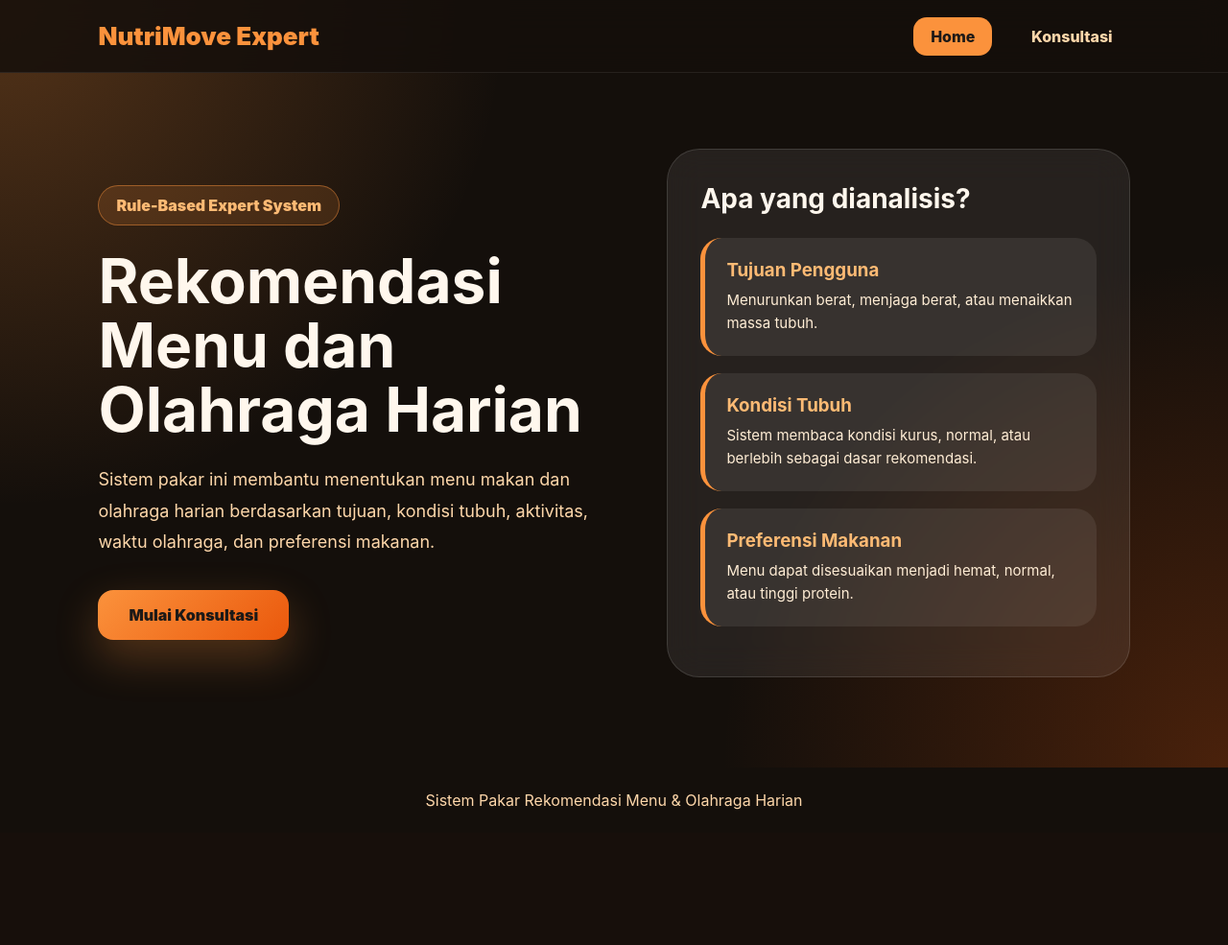
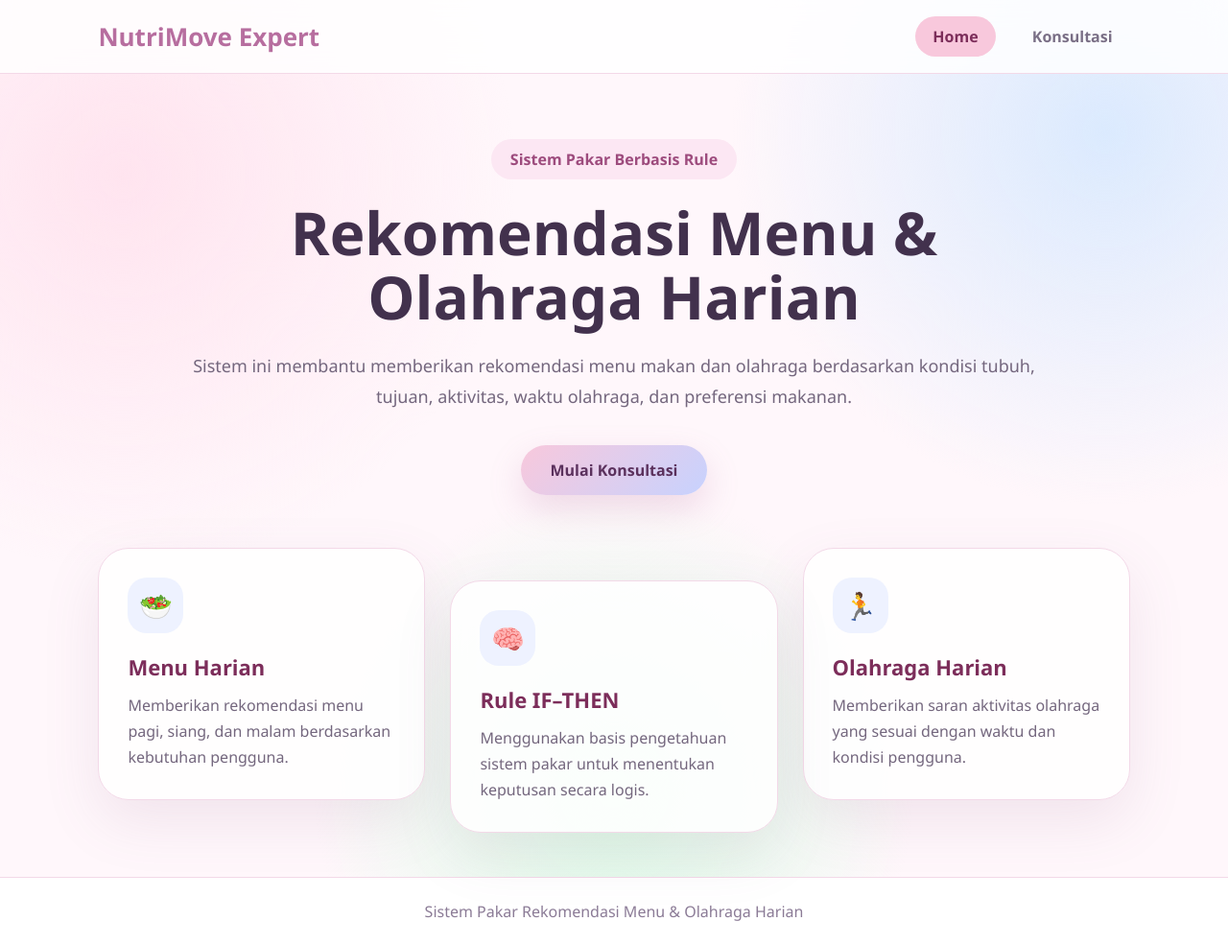
Before and after one commit to Aulia33/H1D024134_ShiftE_SitiAuliaFebriana_ResponsiSistemPakar_PrakKB, a Flask app: page / in a window 1280 px wide. Shown: the whole page at 96% size. Before the commit the page ends 844 px from the top, so only its background shows below. Run offline with Flask 3, Linux system fonts and the light colour scheme.

Commit message:
Update index.html

```diff
--- a/templates/index.html
+++ b/templates/index.html
@@ -10,331 +10,380 @@
             margin: 0;
             padding: 0;
             box-sizing: border-box;
-            font-family: 'Inter', 'Segoe UI', sans-serif;
+            font-family: 'Segoe UI', sans-serif;
         }
 
         body {
-            background: #140f0b;
-            color: #fff7ed;
+            background: #fff7fb;
+            color: #344054;
         }
 
         header {
-            position: fixed;
-            top: 0;
             width: 100%;
-            z-index: 100;
-            padding: 22px 8%;
+            padding: 20px 8%;
             display: flex;
             justify-content: space-between;
             align-items: center;
-            background: rgba(20, 15, 11, 0.85);
+            background: rgba(255, 255, 255, 0.82);
             backdrop-filter: blur(16px);
-            border-bottom: 1px solid rgba(255, 255, 255, 0.08);
+            position: fixed;
+            top: 0;
+            z-index: 100;
+            border-bottom: 1px solid #f3d9e8;
         }
 
         .logo {
             font-size: 26px;
             font-weight: 900;
-            color: #fb923c;
+            color: #b76e9f;
         }
 
         nav a {
-            color: #fed7aa;
             text-decoration: none;
-            margin-left: 18px;
+            color: #7a6f86;
+            margin-left: 16px;
             padding: 10px 18px;
-            border-radius: 14px;
+            border-radius: 999px;
             font-weight: 800;
         }
 
         nav a.active {
-            background: #fb923c;
-            color: #1c1917;
+            background: #f8c8dc;
+            color: #7c2d5a;
         }
 
-        .hero {
+        .btn {
+            display: inline-block;
+            text-decoration: none;
+            border: none;
+            cursor: pointer;
+            background: linear-gradient(135deg, #f8c8dc, #c7d2fe);
+            color: #5b315d;
+            padding: 15px 30px;
+            border-radius: 999px;
+            font-weight: 900;
+            font-size: 16px;
+            box-shadow: 0 14px 35px rgba(183, 110, 159, 0.22);
+        }
+
+        /* HOME */
+        .home {
             min-height: 100vh;
-            padding: 140px 8% 80px;
-            display: grid;
-            grid-template-columns: 1.05fr 0.95fr;
-            gap: 60px;
-            align-items: center;
+            padding: 145px 8% 80px;
             background:
-                radial-gradient(circle at top left, rgba(251, 146, 60, 0.28), transparent 35%),
-                radial-gradient(circle at bottom right, rgba(234, 88, 12, 0.25), transparent 35%),
-                #140f0b;
+                radial-gradient(circle at 10% 20%, #ffe4ef 0, transparent 30%),
+                radial-gradient(circle at 90% 15%, #dbeafe 0, transparent 28%),
+                radial-gradient(circle at 50% 90%, #dcfce7 0, transparent 30%),
+                #fff7fb;
+        }
+
+        .hero-center {
+            text-align: center;
+            max-width: 920px;
+            margin: 0 auto 55px;
         }
 
         .badge {
             display: inline-block;
-            padding: 10px 18px;
-            background: rgba(251, 146, 60, 0.15);
-            border: 1px solid rgba(251, 146, 60, 0.45);
+            background: #fce7f3;
+            color: #9d4b7d;
+            padding: 10px 20px;
             border-radius: 999px;
-            color: #fdba74;
             font-weight: 900;
-            margin-bottom: 24px;
+            margin-bottom: 22px;
         }
 
-        .hero h1 {
-            font-size: 64px;
-            line-height: 1.05;
-            margin-bottom: 24px;
+        .hero-center h1 {
+            font-size: 62px;
+            line-height: 1.08;
+            color: #42314d;
+            margin-bottom: 22px;
         }
 
-        .hero p {
-            color: #fed7aa;
+        .hero-center p {
             font-size: 18px;
             line-height: 1.8;
+            color: #74677e;
             margin-bottom: 34px;
         }
 
-        .btn {
-            display: inline-block;
-            border: none;
-            cursor: pointer;
-            text-decoration: none;
-            background: linear-gradient(135deg, #fb923c, #ea580c);
-            color: #1c1917;
-            padding: 16px 32px;
-            border-radius: 16px;
-            font-weight: 900;
-            font-size: 16px;
-            box-shadow: 0 18px 45px rgba(251, 146, 60, 0.28);
+        .floating-grid {
+            display: grid;
+            grid-template-columns: repeat(3, 1fr);
+            gap: 26px;
+            max-width: 1100px;
+            margin: auto;
         }
 
-        .hero-panel {
-            background: rgba(255, 255, 255, 0.08);
-            border: 1px solid rgba(255, 255, 255, 0.12);
-            border-radius: 34px;
-            padding: 34px;
-            backdrop-filter: blur(18px);
+        .float-card {
+            background: rgba(255, 255, 255, 0.88);
+            border: 1px solid #f3d9e8;
+            border-radius: 32px;
+            padding: 30px;
+            min-height: 230px;
+            box-shadow: 0 22px 60px rgba(142, 91, 128, 0.12);
+            transition: 0.25s;
         }
 
-        .panel-title {
-            font-size: 28px;
-            margin-bottom: 24px;
+        .float-card:hover {
+            transform: translateY(-8px);
         }
 
-        .feature {
-            background: rgba(255, 255, 255, 0.08);
-            border-radius: 22px;
-            padding: 22px;
-            margin-bottom: 18px;
-            border-left: 5px solid #fb923c;
+        .float-card:nth-child(2) {
+            transform: translateY(34px);
         }
 
-        .feature h3 {
-            color: #fdba74;
+        .float-card:nth-child(2):hover {
+            transform: translateY(24px);
+        }
+
+        .icon {
+            width: 58px;
+            height: 58px;
+            border-radius: 20px;
+            display: grid;
+            place-items: center;
+            font-size: 28px;
+            margin-bottom: 20px;
+            background: #eef2ff;
+        }
+
+        .float-card h3 {
+            font-size: 22px;
+            color: #7c2d5a;
+            margin-bottom: 12px;
+        }
+
+        .float-card p {
+            color: #74677e;
+            line-height: 1.7;
+        }
+
+        /* CONSULTATION */
+        .consult {
+            min-height: 100vh;
+            padding: 130px 8% 80px;
+            background:
+                linear-gradient(135deg, #fff7fb, #f8fafc);
+        }
+
+        .page-head {
+            max-width: 980px;
+            margin: 0 auto 36px;
+            text-align: center;
+        }
+
+        .page-head h1 {
+            font-size: 44px;
+            color: #42314d;
+            margin-bottom: 14px;
+        }
+
+        .page-head p {
+            color: #74677e;
+            line-height: 1.8;
+            font-size: 17px;
+        }
+
+        .steps {
+            max-width: 1050px;
+            margin: 0 auto 34px;
+            display: grid;
+            grid-template-columns: repeat(3, 1fr);
+            gap: 18px;
+        }
+
+        .step {
+            background: white;
+            border: 1px solid #eadcf5;
+            padding: 22px;
+            border-radius: 26px;
+            box-shadow: 0 16px 45px rgba(142, 91, 128, 0.10);
+        }
+
+        .step span {
+            display: inline-block;
+            background: #ede9fe;
+            color: #7c3aed;
+            padding: 8px 13px;
+            border-radius: 999px;
+            font-weight: 900;
+            margin-bottom: 14px;
+        }
+
+        .step h3 {
+            color: #7c2d5a;
             margin-bottom: 8px;
         }
 
-        .feature p {
-            color: #ffedd5;
-            font-size: 15px;
+        .step p {
+            color: #74677e;
             line-height: 1.6;
-            margin: 0;
         }
 
-        .main {
-            min-height: 100vh;
-            padding: 130px 8% 80px;
-            background: #fff7ed;
-            color: #1c1917;
+        .consult-card {
+            max-width: 1050px;
+            margin: auto;
+            background: white;
+            border-radius: 36px;
+            padding: 38px;
+            border: 1px solid #f3d9e8;
+            box-shadow: 0 25px 70px rgba(142, 91, 128, 0.14);
         }
 
-        .layout {
-            display: grid;
-            grid-template-columns: 0.9fr 1.1fr;
-            gap: 34px;
-            align-items: start;
+        .form-title {
+            display: flex;
+            justify-content: space-between;
+            align-items: center;
+            gap: 24px;
+            margin-bottom: 30px;
+            padding-bottom: 24px;
+            border-bottom: 1px solid #f3d9e8;
         }
 
-        .info-side {
-            background: #1c1917;
-            color: white;
-            padding: 36px;
-            border-radius: 30px;
-            position: sticky;
-            top: 110px;
+        .form-title h2 {
+            font-size: 32px;
+            color: #42314d;
         }
 
-        .info-side h1 {
-            font-size: 38px;
-            line-height: 1.15;
-            margin-bottom: 18px;
-        }
-
-        .info-side p {
-            color: #fed7aa;
-            line-height: 1.8;
-        }
-
-        .rule-box {
-            margin-top: 28px;
-            background: rgba(251, 146, 60, 0.14);
-            border: 1px solid rgba(251, 146, 60, 0.35);
-            padding: 22px;
-            border-radius: 22px;
-        }
-
-        .rule-box h3 {
-            color: #fdba74;
-            margin-bottom: 12px;
-        }
-
-        .rule-box ul {
-            padding-left: 20px;
-            color: #ffedd5;
-            line-height: 1.8;
-        }
-
-        .form-box {
-            background: white;
-            padding: 38px;
-            border-radius: 30px;
-            box-shadow: 0 25px 70px rgba(28, 25, 23, 0.14);
-        }
-
-        .form-box h2 {
-            font-size: 34px;
-            margin-bottom: 10px;
-        }
-
-        .form-box .sub {
-            color: #78716c;
+        .form-title p {
+            color: #74677e;
             line-height: 1.7;
-            margin-bottom: 30px;
         }
 
         .form-grid {
             display: grid;
-            grid-template-columns: 1fr;
-            gap: 18px;
+            grid-template-columns: repeat(2, 1fr);
+            gap: 22px;
         }
 
         .form-row {
-            background: #fff7ed;
-            padding: 18px;
-            border-radius: 20px;
-            border: 1px solid #fed7aa;
+            background: #fff7fb;
+            border: 1px solid #f3d9e8;
+            border-radius: 24px;
+            padding: 20px;
         }
 
         label {
             display: block;
             font-weight: 900;
+            color: #5b315d;
             margin-bottom: 10px;
-            color: #292524;
         }
 
         select {
             width: 100%;
             padding: 15px;
-            border: 1px solid #fdba74;
-            border-radius: 14px;
+            border-radius: 16px;
+            border: 1px solid #e9c6dd;
             background: white;
+            color: #42314d;
             font-size: 15px;
-            color: #292524;
         }
 
         select:focus {
             outline: none;
-            border-color: #ea580c;
-            box-shadow: 0 0 0 4px rgba(251, 146, 60, 0.22);
+            border-color: #c084fc;
+            box-shadow: 0 0 0 4px rgba(192, 132, 252, 0.16);
         }
 
         button.btn {
-            margin-top: 24px;
             width: 100%;
+            margin-top: 28px;
+            border-radius: 20px;
         }
 
+        /* RESULT */
         .result {
-            margin-top: 34px;
+            max-width: 1050px;
+            margin: 40px auto 0;
         }
 
-        .result-header {
-            background: linear-gradient(135deg, #1c1917, #431407);
-            color: white;
+        .result-banner {
+            background: linear-gradient(135deg, #f8c8dc, #c7d2fe, #bbf7d0);
             padding: 30px;
-            border-radius: 28px;
-            margin-bottom: 22px;
+            border-radius: 32px;
+            color: #42314d;
+            margin-bottom: 24px;
         }
 
-        .result-header h2 {
+        .result-banner h2 {
             font-size: 30px;
-            color: #fdba74;
             margin-bottom: 8px;
         }
 
-        .cards {
+        .result-grid {
             display: grid;
-            grid-template-columns: repeat(2, 1fr);
+            grid-template-columns: repeat(4, 1fr);
             gap: 18px;
         }
 
-        .card {
+        .result-card {
             background: white;
-            border-radius: 24px;
-            padding: 26px;
-            border: 1px solid #fed7aa;
-            box-shadow: 0 18px 45px rgba(28, 25, 23, 0.08);
+            border-radius: 28px;
+            padding: 24px;
+            border: 1px solid #f3d9e8;
+            box-shadow: 0 18px 50px rgba(142, 91, 128, 0.10);
         }
 
-        .card h3 {
-            color: #ea580c;
+        .result-card h3 {
+            color: #7c2d5a;
             margin-bottom: 12px;
-            font-size: 21px;
+            font-size: 19px;
         }
 
-        .card p {
-            color: #57534e;
+        .result-card p {
+            color: #74677e;
             line-height: 1.7;
         }
 
         .reason {
-            background: #1c1917;
-            color: white;
+            margin-top: 22px;
+            background: #f5f3ff;
+            border: 1px solid #ddd6fe;
             padding: 30px;
-            border-radius: 26px;
-            margin-top: 22px;
+            border-radius: 30px;
         }
 
         .reason h3 {
-            color: #fdba74;
+            color: #6d28d9;
             margin-bottom: 16px;
         }
 
         .reason ul {
             padding-left: 22px;
-            color: #ffedd5;
+            color: #5f5270;
             line-height: 1.8;
         }
 
         footer {
             text-align: center;
             padding: 24px;
-            background: #140f0b;
-            color: #fed7aa;
+            background: #fff;
+            color: #8b7b96;
+            border-top: 1px solid #f3d9e8;
         }
 
         @media(max-width: 900px) {
 
-            .hero,
-            .layout,
-            .cards {
+            .floating-grid,
+            .steps,
+            .form-grid,
+            .result-grid {
                 grid-template-columns: 1fr;
             }
 
-            .hero h1 {
-                font-size: 42px;
+            .hero-center h1 {
+                font-size: 40px;
             }
 
-            .info-side {
-                position: static;
+            .float-card:nth-child(2) {
+                transform: none;
             }
 
-            header {
-                padding: 18px 5%;
+            .form-title {
+                flex-direction: column;
+                align-items: flex-start;
             }
         }
     </style>
@@ -351,65 +400,74 @@
     </header>
 
     {% if page == 'home' %}
-    <section class="hero">
-        <div>
-            <span class="badge">Rule-Based Expert System</span>
-            <h1>Rekomendasi Menu dan Olahraga Harian</h1>
+    <section class="home">
+        <div class="hero-center">
+            <span class="badge">Sistem Pakar Berbasis Rule</span>
+            <h1>Rekomendasi Menu & Olahraga Harian</h1>
             <p>
-                Sistem pakar ini membantu menentukan menu makan dan olahraga harian berdasarkan
-                tujuan, kondisi tubuh, aktivitas, waktu olahraga, dan preferensi makanan.
+                Sistem ini membantu memberikan rekomendasi menu makan dan olahraga berdasarkan kondisi tubuh,
+                tujuan, aktivitas, waktu olahraga, dan preferensi makanan.
             </p>
             <a href="/konsultasi" class="btn">Mulai Konsultasi</a>
         </div>
 
-        <div class="hero-panel">
-            <h2 class="panel-title">Apa yang dianalisis?</h2>
-
-            <div class="feature">
-                <h3>Tujuan Pengguna</h3>
-                <p>Menurunkan berat, menjaga berat, atau menaikkan massa tubuh.</p>
+        <div class="floating-grid">
+            <div class="float-card">
+                <div class="icon">🥗</div>
+                <h3>Menu Harian</h3>
+                <p>Memberikan rekomendasi menu pagi, siang, dan malam berdasarkan kebutuhan pengguna.</p>
             </div>
 
-            <div class="feature">
-                <h3>Kondisi Tubuh</h3>
-                <p>Sistem membaca kondisi kurus, normal, atau berlebih sebagai dasar rekomendasi.</p>
+            <div class="float-card">
+                <div class="icon">🧠</div>
+                <h3>Rule IF–THEN</h3>
+                <p>Menggunakan basis pengetahuan sistem pakar untuk menentukan keputusan secara logis.</p>
             </div>
 
-            <div class="feature">
-                <h3>Preferensi Makanan</h3>
-                <p>Menu dapat disesuaikan menjadi hemat, normal, atau tinggi protein.</p>
+            <div class="float-card">
+                <div class="icon">🏃</div>
+                <h3>Olahraga Harian</h3>
+                <p>Memberikan saran aktivitas olahraga yang sesuai dengan waktu dan kondisi pengguna.</p>
             </div>
         </div>
     </section>
     {% endif %}
 
     {% if page == 'konsultasi' %}
-    <section class="main">
-        <div class="layout">
-
-            <aside class="info-side">
+    <section class="consult">
+        <div class="page-head">
             <h1>Konsultasi Sistem Pakar</h1>
             <p>
-                    Isi data sesuai kondisi. Sistem akan mencocokkan jawaban dengan basis aturan IF-THEN
-                    untuk menghasilkan rekomendasi menu makan dan olahraga.
+                Isi data sesuai kondisi kamu. Sistem akan mencocokkan pilihan dengan aturan pakar
+                untuk menghasilkan rekomendasi menu dan olahraga harian.
             </p>
+        </div>
 
-                <div class="rule-box">
-                    <h3>Contoh Rule</h3>
-                    <ul>
-                        <li>IF tujuan turun berat AND tubuh berlebih THEN menu rendah kalori</li>
-                        <li>IF tujuan naik massa AND tubuh kurus THEN menu tinggi protein</li>
-                        <li>IF aktivitas rendah THEN olahraga dimulai dari intensitas ringan</li>
-                    </ul>
+        <div class="steps">
+            <div class="step">
+                <span>01</span>
+                <h3>Input Kondisi</h3>
+                <p>Pilih tujuan, kondisi tubuh, aktivitas, waktu, dan preferensi makanan.</p>
             </div>
-            </aside>
+            <div class="step">
+                <span>02</span>
+                <h3>Rule Matching</h3>
+                <p>Sistem mencocokkan input dengan aturan IF–THEN yang tersedia.</p>
+            </div>
+            <div class="step">
+                <span>03</span>
+                <h3>Rekomendasi</h3>
+                <p>Sistem menampilkan menu, olahraga, dan alasan keputusan.</p>
+            </div>
+        </div>
 
+        <div class="consult-card">
+            <div class="form-title">
                 <div>
-                <div class="form-box">
                     <h2>Form Konsultasi</h2>
-                    <p class="sub">
-                        Pilih kondisi yang paling sesuai. Hasil akan muncul setelah tombol proses ditekan.
-                    </p>
+                    <p>Pilih jawaban paling sesuai. Jangan asal pilih, karena hasilnya mengikuti rule.</p>
+                </div>
+            </div>
 
             <form method="POST">
                 <div class="form-grid">
@@ -470,29 +528,29 @@
 
         {% if hasil %}
         <div class="result">
-                    <div class="result-header">
+            <div class="result-banner">
                 <h2>{{ hasil.kategori }}</h2>
                 <p>Hasil rekomendasi berdasarkan basis pengetahuan sistem pakar.</p>
             </div>
 
-                    <div class="cards">
-                        <div class="card">
+            <div class="result-grid">
+                <div class="result-card">
                     <h3>Menu Pagi</h3>
                     <p>{{ hasil.menu_pagi }}</p>
                 </div>
 
-                        <div class="card">
+                <div class="result-card">
                     <h3>Menu Siang</h3>
                     <p>{{ hasil.menu_siang }}</p>
                 </div>
 
-                        <div class="card">
+                <div class="result-card">
                     <h3>Menu Malam</h3>
                     <p>{{ hasil.menu_malam }}</p>
                 </div>
 
-                        <div class="card">
-                            <h3>Olahraga Harian</h3>
+                <div class="result-card">
+                    <h3>Olahraga</h3>
                     <p>{{ hasil.olahraga }}</p>
                 </div>
             </div>
@@ -507,9 +565,6 @@
             </div>
         </div>
         {% endif %}
-            </div>
-
-        </div>
     </section>
     {% endif %}
 
```
Lines whose indentation alone changed are shown as unchanged.
